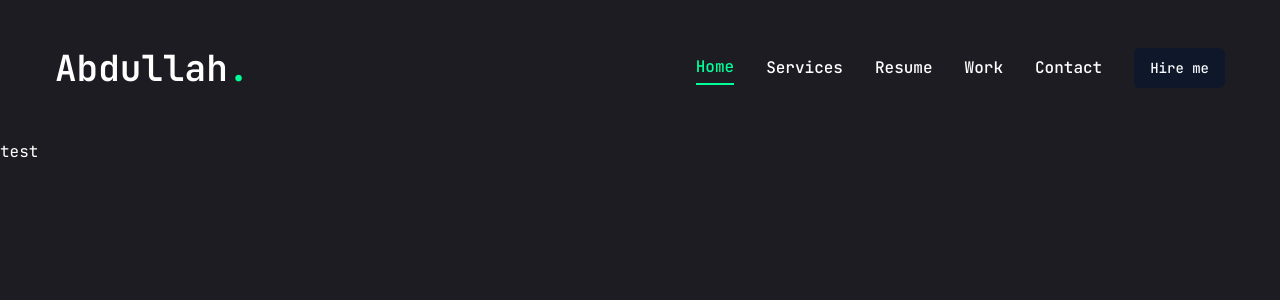
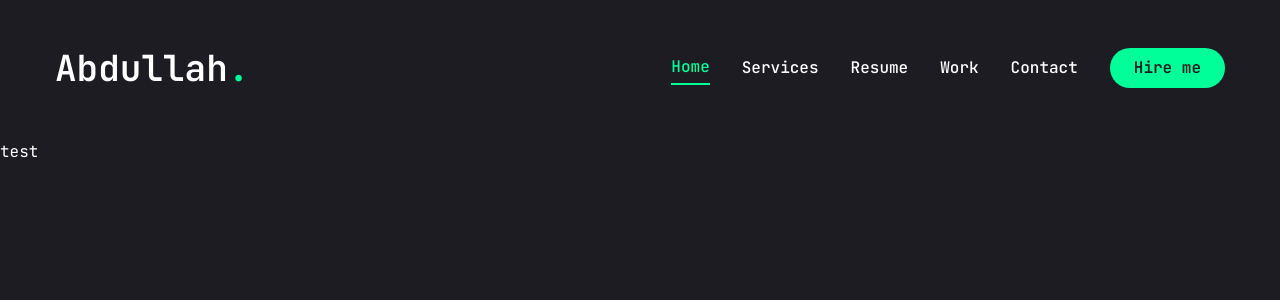
Before and after one commit to AbdullahAymanMSRE/portfolio2, a Next.js app: page / in a window 1280 px wide. Shown: the top 300 px of the page. Built offline with nearby package versions, Linux system fonts and the light colour scheme.

Commit message:
added mobile nav & styles button

```diff
--- a/components/Header.tsx
+++ b/components/Header.tsx
@@ -1,28 +1,32 @@
 import Link from "next/link";
-import Nav from "./Nav";
 import { Button } from "./ui/button";
+
+// Components
+import MobileNav from "./MobileNav";
+import Logo from "./Logo";
+import NavLinks from "./NavLinks";
 
 export default function Header() {
   return (
-    <header className="py-8 xl:py-12 ">
+    <header className="py-8 xl:py-12">
       <div className="container mx-auto flex items-center justify-between">
         {/* logo */}
         <Link href="/">
-          <h1 className="text-4xl font-semibold">
-            Abdullah<span className="text-accent">.</span>
-          </h1>
+          <Logo />
         </Link>
 
         {/* desktop nav */}
-        <div className="hidden xl:flex items-center gap-8">
-          <Nav />
+        <div className="hidden items-center gap-8 xl:flex">
+          <NavLinks />
           <Link href="/contact">
             <Button>Hire me</Button>
           </Link>
         </div>
 
         {/* mobile nav */}
-        <div className="xl:hidden"></div>
+        <div className="xl:hidden">
+          <MobileNav />
+        </div>
       </div>
     </header>
   );
--- /dev/null
+++ b/components/Logo.tsx
@@ -0,0 +1,9 @@
+import Link from "next/link";
+
+export default function Logo({}) {
+  return (
+    <h1 className="text-4xl font-semibold">
+      Abdullah<span className="text-accent">.</span>
+    </h1>
+  );
+}
--- /dev/null
+++ b/components/MobileNav.tsx
@@ -0,0 +1,33 @@
+import {
+  Sheet,
+  SheetClose,
+  SheetContent,
+  SheetTrigger,
+} from "@/components/ui/sheet";
+import { CiMenuFries } from "react-icons/ci";
+import Logo from "./Logo";
+import NavLinks from "./NavLinks";
+import Link from "next/link";
+
+export default function MobileNav() {
+  return (
+    <Sheet>
+      <SheetTrigger className="flex justify-between items-center">
+        <CiMenuFries className="text-3xl text-accent" />
+      </SheetTrigger>
+      <SheetContent className="flex flex-col">
+        {/* logo */}
+        <div className="mt-32 mb-40  text-center ">
+          <Link href="/">
+            <SheetClose>
+              <Logo />
+            </SheetClose>
+          </Link>
+        </div>
+
+        {/* nav links */}
+        <NavLinks className="flex-col text-xl" mobile />
+      </SheetContent>
+    </Sheet>
+  );
+}
--- a/components/Nav.tsx
+++ b/components/NavLinks.tsx
@@ -3,6 +3,7 @@
 import { cn } from "@/lib/utils";
 import Link from "next/link";
 import { usePathname } from "next/navigation";
+import { SheetClose } from "./ui/sheet";
 
 const links = [
   {
@@ -27,10 +28,15 @@ const links = [
   },
 ];
 
-export default function Nav() {
+export default function NavLinks({
+  className,
+  mobile,
+  ...props
+}: { mobile?: boolean } & JSX.IntrinsicElements["div"]) {
   const pathname = usePathname();
+
   return (
-    <nav className="flex items-center gap-8">
+    <div className={cn("flex items-center gap-8", className)} {...props}>
       {links.map((link) => (
         <Link
           href={link.path}
@@ -42,9 +48,9 @@ export default function Nav() {
             }
           )}
         >
-          {link.name}
+          {mobile ? <SheetClose>{link.name}</SheetClose> : link.name}
         </Link>
       ))}
-    </nav>
+    </div>
   );
 }
--- a/components/StairTransition.tsx
+++ b/components/StairTransition.tsx
@@ -1,7 +1,9 @@
 "use client";
 
-import { animate, AnimatePresence, motion } from "framer-motion";
+import { AnimatePresence, motion } from "framer-motion";
 import { usePathname } from "next/navigation";
+
+const divsCount = 6;
 
 export default function StairTransition() {
   const pathname = usePathname();
@@ -9,7 +11,7 @@ export default function StairTransition() {
     <AnimatePresence mode="wait">
       <div key={pathname}>
         <div className="h-screen w-screen fixed top-0 right-0 left-0 pointer-events-none z-40 flex">
-          {[...Array(6)].map((_, i) => (
+          {[...Array(divsCount)].map((_, i) => (
             <motion.div
               key={i}
               variants={{
@@ -23,7 +25,7 @@ export default function StairTransition() {
               transition={{
                 duration: 0.4,
                 ease: "easeInOut",
-                delay: 0.1 * (6 - i - 1),
+                delay: 0.1 * (divsCount - i - 1),
               }}
               className="w-full h-full relative bg-white"
             />
--- a/components/ui/button.tsx
+++ b/components/ui/button.tsx
@@ -1,29 +1,23 @@
-import * as React from "react"
-import { Slot } from "@radix-ui/react-slot"
-import { cva, type VariantProps } from "class-variance-authority"
+import * as React from "react";
+import { Slot } from "@radix-ui/react-slot";
+import { cva, type VariantProps } from "class-variance-authority";
 
-import { cn } from "@/lib/utils"
+import { cn } from "@/lib/utils";
 
 const buttonVariants = cva(
-  "inline-flex items-center justify-center whitespace-nowrap rounded-md text-sm font-medium ring-offset-white transition-colors focus-visible:outline-none focus-visible:ring-2 focus-visible:ring-slate-950 focus-visible:ring-offset-2 disabled:pointer-events-none disabled:opacity-50 dark:ring-offset-slate-950 dark:focus-visible:ring-slate-300",
+  "inline-flex items-center justify-center whitespace-nowrap rounded-full text-base font-semibold ring-offset-white transition-colors focus-visible:outline-none focus-visible:ring-2 focus-visible:ring-slate-950 focus-visible:ring-offset-2 disabled:pointer-events-none disabled:opacity-50 dark:ring-offset-slate-950 dark:focus-visible:ring-slate-300",
   {
     variants: {
       variant: {
-        default: "bg-slate-900 text-slate-50 hover:bg-slate-900/90 dark:bg-slate-50 dark:text-slate-900 dark:hover:bg-slate-50/90",
-        destructive:
-          "bg-red-500 text-slate-50 hover:bg-red-500/90 dark:bg-red-900 dark:text-slate-50 dark:hover:bg-red-900/90",
+        default: "bg-accent text-primary hover:bg-accent-hover",
+        primary: "bg-primary text-white",
         outline:
-          "border border-slate-200 bg-white hover:bg-slate-100 hover:text-slate-900 dark:border-slate-800 dark:bg-slate-950 dark:hover:bg-slate-800 dark:hover:text-slate-50",
-        secondary:
-          "bg-slate-100 text-slate-900 hover:bg-slate-100/80 dark:bg-slate-800 dark:text-slate-50 dark:hover:bg-slate-800/80",
-        ghost: "hover:bg-slate-100 hover:text-slate-900 dark:hover:bg-slate-800 dark:hover:text-slate-50",
-        link: "text-slate-900 underline-offset-4 hover:underline dark:text-slate-50",
+          "border border-accent bg-transparent text-accent hover:bg-accent hover:text-primary",
       },
       size: {
-        default: "h-10 px-4 py-2",
-        sm: "h-9 rounded-md px-3",
-        lg: "h-11 rounded-md px-8",
-        icon: "h-10 w-10",
+        default: "h-10 px-6",
+        md: "h-12 px-6",
+        lg: "h-14 px-8 text-sm uppercase tracking-[2px]",
       },
     },
     defaultVariants: {
@@ -31,26 +25,26 @@ const buttonVariants = cva(
       size: "default",
     },
   }
-)
+);
 
 export interface ButtonProps
   extends React.ButtonHTMLAttributes<HTMLButtonElement>,
     VariantProps<typeof buttonVariants> {
-  asChild?: boolean
+  asChild?: boolean;
 }
 
 const Button = React.forwardRef<HTMLButtonElement, ButtonProps>(
   ({ className, variant, size, asChild = false, ...props }, ref) => {
-    const Comp = asChild ? Slot : "button"
+    const Comp = asChild ? Slot : "button";
     return (
       <Comp
         className={cn(buttonVariants({ variant, size, className }))}
         ref={ref}
         {...props}
       />
-    )
+    );
   }
-)
-Button.displayName = "Button"
+);
+Button.displayName = "Button";
 
-export { Button, buttonVariants }
+export { Button, buttonVariants };
--- a/lib/utils.ts
+++ b/lib/utils.ts
@@ -1,6 +1,6 @@
-import { type ClassValue, clsx } from "clsx"
-import { twMerge } from "tailwind-merge"
+import { type ClassValue, clsx } from "clsx";
+import { twMerge } from "tailwind-merge";
 
 export function cn(...inputs: ClassValue[]) {
-  return twMerge(clsx(inputs))
+  return twMerge(clsx(inputs));
 }
--- a/package.json
+++ b/package.json
@@ -15,6 +15,7 @@
     "@radix-ui/react-slot": "^1.1.0",
     "@radix-ui/react-tabs": "^1.1.0",
     "@radix-ui/react-tooltip": "^1.1.2",
+    "@types/react-icons": "^3.0.0",
     "class-variance-authority": "^0.7.0",
     "clsx": "^2.1.1",
     "framer-motion": "^11.3.6",
@@ -22,6 +23,7 @@
     "next": "14.2.5",
     "react": "^18",
     "react-dom": "^18",
+    "react-icons": "^5.2.1",
     "tailwind-merge": "^2.4.0",
     "tailwindcss-animate": "^1.0.7"
   },
@@ -32,6 +34,8 @@
     "eslint": "^8",
     "eslint-config-next": "14.2.5",
     "postcss": "^8",
+    "prettier": "^3.3.3",
+    "prettier-plugin-tailwindcss": "^0.6.5",
     "tailwindcss": "^3.4.1",
     "typescript": "^5"
   }
```
Also changed, not shown: components/ui/sheet.tsx (+32 -29 lines), 2 other files (tests, documents, lock files or other folders).
